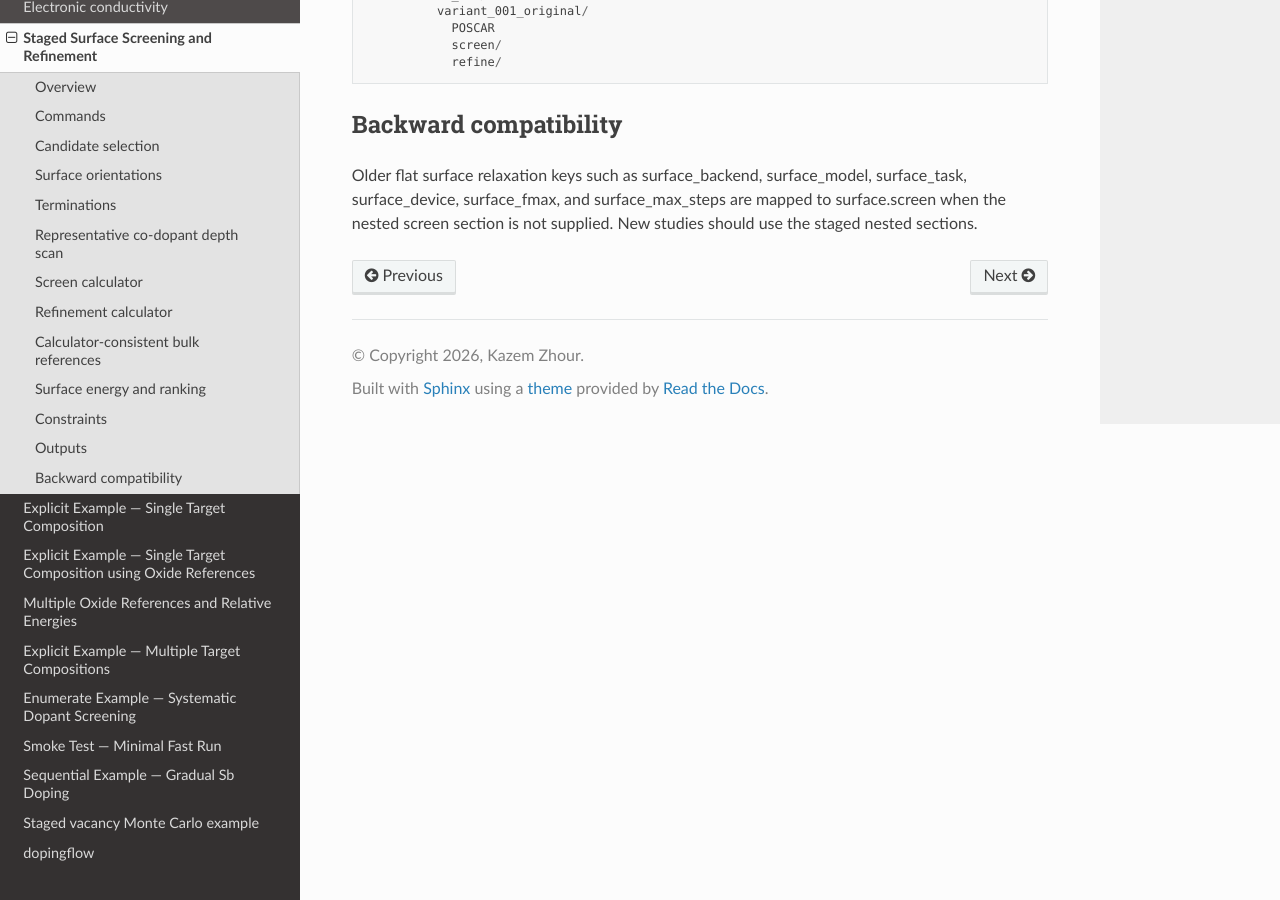
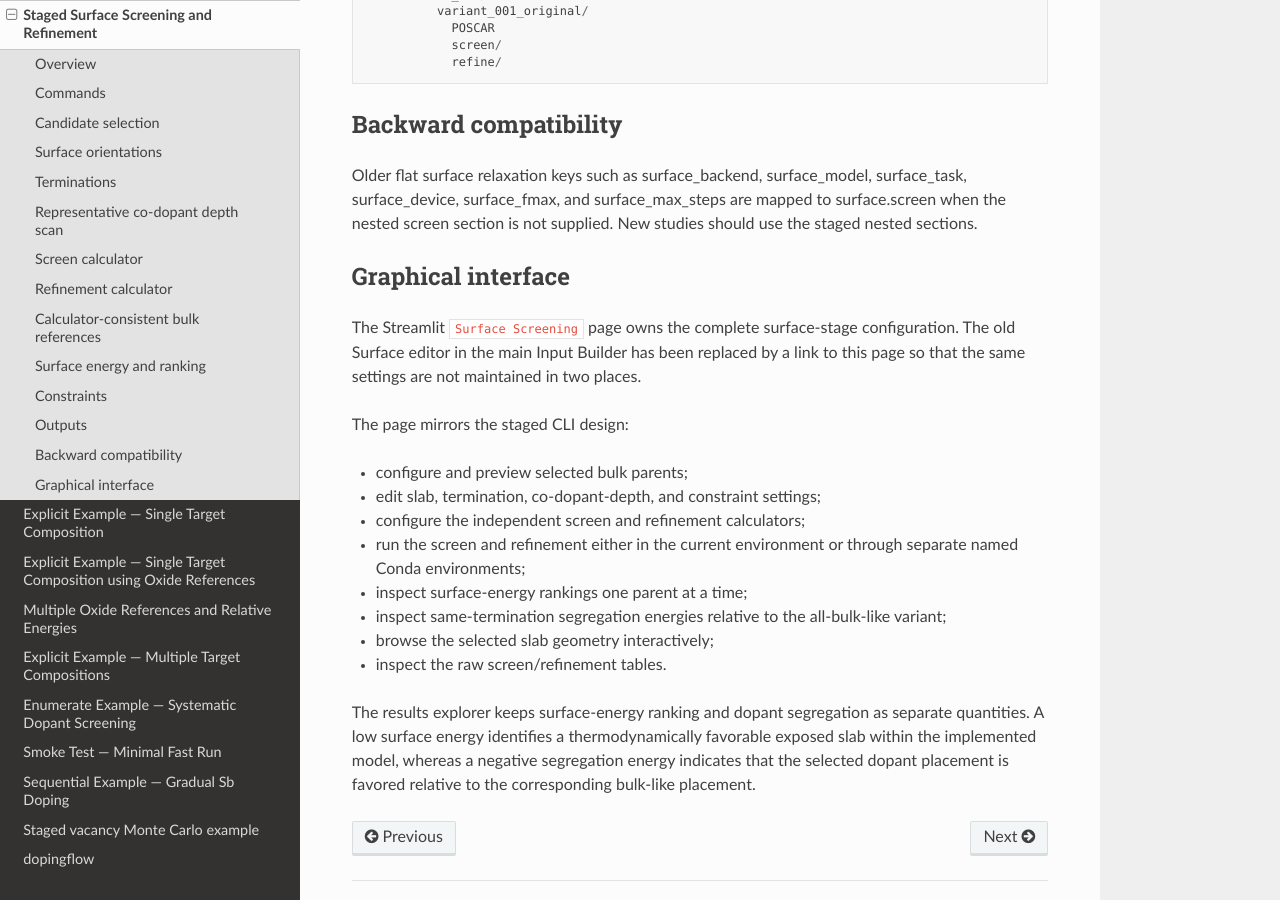
Before and after one commit to KazemZh/dopingflow, a Sphinx documentation site: the page built from docs/source/methods/surfaces.rst, in a window 1280 px wide and 900 px high, scrolled down 4385 px. Built offline with Sphinx 7.4.7 and the Read the Docs theme 3.1.0, drawn with Linux system fonts in a browser that asks for light colours.

Commit message:
docs: add surface GUI and segregation interpretation

```diff
--- a/docs/source/methods/surfaces.rst
+++ b/docs/source/methods/surfaces.rst
@@ -213,3 +213,30 @@ Older flat surface relaxation keys such as surface_backend, surface_model,
 surface_task, surface_device, surface_fmax, and surface_max_steps are mapped to
 surface.screen when the nested screen section is not supplied. New studies
 should use the staged nested sections.
+
+Graphical interface
+-------------------
+
+The Streamlit ``Surface Screening`` page owns the complete surface-stage
+configuration. The old Surface editor in the main Input Builder has been
+replaced by a link to this page so that the same settings are not maintained in
+two places.
+
+The page mirrors the staged CLI design:
+
+- configure and preview selected bulk parents;
+- edit slab, termination, co-dopant-depth, and constraint settings;
+- configure the independent screen and refinement calculators;
+- run the screen and refinement either in the current environment or through
+  separate named Conda environments;
+- inspect surface-energy rankings one parent at a time;
+- inspect same-termination segregation energies relative to the all-bulk-like
+  variant;
+- browse the selected slab geometry interactively;
+- inspect the raw screen/refinement tables.
+
+The results explorer keeps surface-energy ranking and dopant segregation as
+separate quantities. A low surface energy identifies a thermodynamically
+favorable exposed slab within the implemented model, whereas a negative
+segregation energy indicates that the selected dopant placement is favored
+relative to the corresponding bulk-like placement.
```
